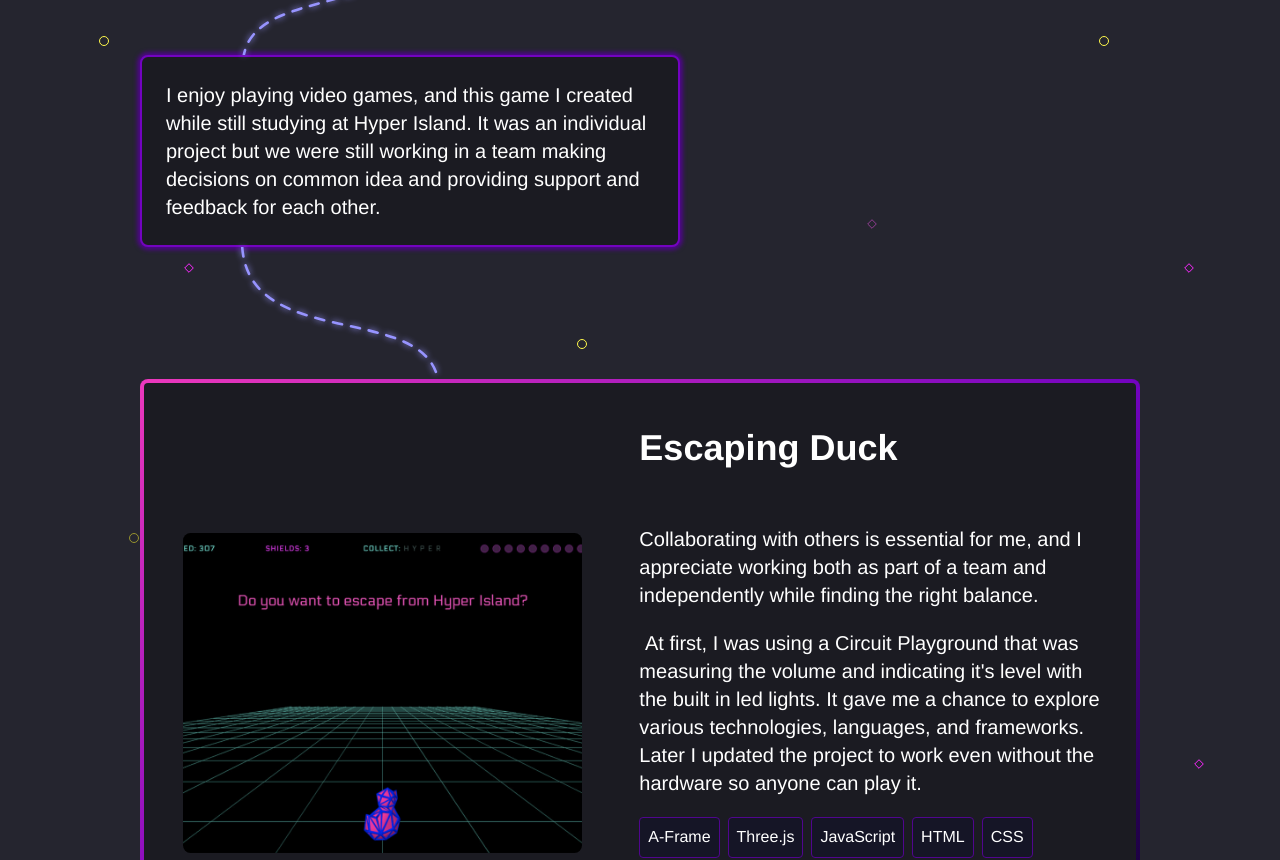
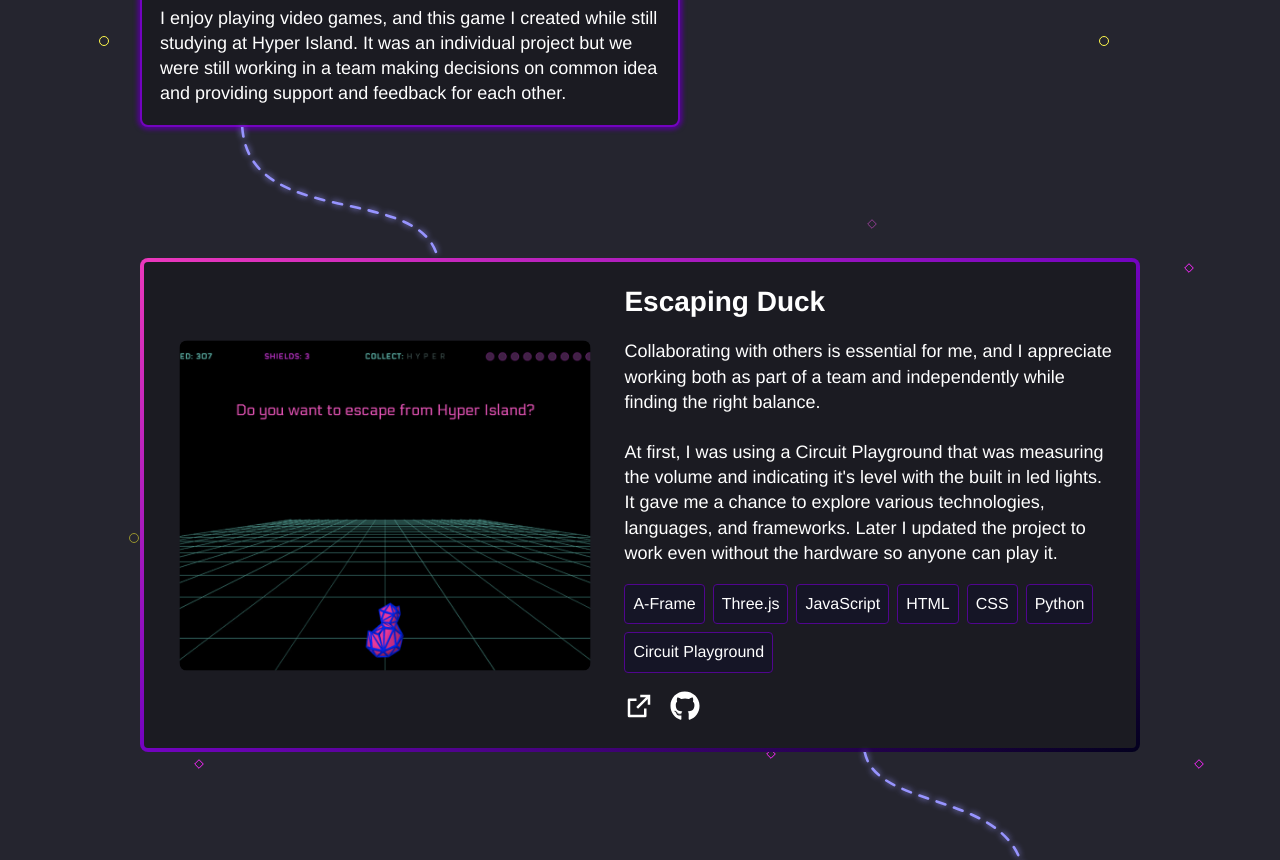
Before and after one commit to avreally/portfolio-website, a React (Create React App) app: page / in a window 1280 px wide. Shown: the part 600-1460 px from the top of the page. Built offline with nearby package versions, Linux system fonts and the light colour scheme.

Commit message:
Tune up paddings, margins, font size and gaps

```diff
--- a/public/data/allProjects.json
+++ b/public/data/allProjects.json
@@ -64,7 +64,7 @@
   {
     "id": "05",
     "name": "Escaping Duck",
-    "about": "<p>Collaborating with others is essential for me, and I appreciate working both as part of a team and independently while finding the right balance. </p> At first, I was using a Circuit Playground that was measuring the volume and indicating it's level with the built in led lights. It gave me a chance to explore various technologies, languages, and frameworks. Later I updated the project to work even without the hardware so anyone can play it.",
+    "about": "Collaborating with others is essential for me, and I appreciate working both as part of a team and independently while finding the right balance. <br> \nAt first, I was using a Circuit Playground that was measuring the volume and indicating it's level with the built in led lights. It gave me a chance to explore various technologies, languages, and frameworks. Later I updated the project to work even without the hardware so anyone can play it.",
     "imgUrl": "../images/escaping-duck.jpg",
     "websiteUrl": "https://escapefromhyperisland.github.io/team1-chaos/escaping-duck/",
     "githubUrl": "https://github.com/escapefromhyperisland/team1-chaos/tree/main/escaping-duck",
--- a/src/App.css
+++ b/src/App.css
@@ -9,7 +9,7 @@
 
 * {
   font-family: "Helvetica Neue", sans-serif;
-  font-size: clamp(16px, 3vw, 20px);
+  font-size: clamp(16px, 3vw, 18px);
   line-height: 1.4;
   color: #fff;
 }
@@ -34,6 +34,6 @@
   display: flex;
   flex-direction: column;
   align-items: center;
-  gap: 2rem;
+  gap: 1rem;
   padding: 40px clamp(4px, 4vw, 40px);
 }
--- a/src/components/annotation/styles.css
+++ b/src/components/annotation/styles.css
@@ -4,7 +4,7 @@
   display: flex;
   align-items: flex-start;
   justify-content: center;
-  padding: 24px;
+  padding: 16px;
   border: 2px solid #7303c0;
   box-shadow: 0 0 3pt 2pt #50058e;
   border-radius: 8px;
@@ -26,3 +26,9 @@
 .short {
   max-width: 300px;
 }
+
+@media screen and (min-width: 800px) {
+  .annotation {
+    padding: 18px;
+  }
+}
--- a/src/components/project/styles.css
+++ b/src/components/project/styles.css
@@ -5,8 +5,8 @@
   align-items: center;
   justify-content: center;
   max-width: 1000px;
-  padding: 24px;
-  gap: clamp(24px, 3vw, 48px);
+  padding: 18px;
+  gap: 1rem;
   border-radius: 8px;
   background: linear-gradient(#1b1b22, #1b1b22) padding-box,
   linear-gradient(var(--gradient-direction), #ec38bc, #7303c0, #03001e) border-box;
@@ -34,3 +34,9 @@
     flex-direction: column;
   }
 }
+
+@media screen and (min-width: 800px) {
+  .project {
+    padding: 20px;
+  }
+}
--- a/src/components/projectInfo/styles.css
+++ b/src/components/projectInfo/styles.css
@@ -2,17 +2,17 @@
   display: flex;
   flex-direction: column;
   width: 100%;
+  gap: 1rem;
 }
 
 .projectName {
-  margin: 16px 4px;
-  font-size: clamp(24px, 3vw, 36px);
+  margin: 0;
+  font-size: clamp(20px, 3vw, 28px);
 }
 
 .projectAbout {
-  margin: 16px 4px;
+  margin: 0;
   white-space: pre-wrap;
-  word-break: break-word;
 }
 
 .stack {
@@ -22,12 +22,12 @@
   align-content: flex-start;
   margin: 0;
   padding-inline-start: 0;
+  gap: 8px;
 }
 
 .stackElement {
   list-style: none;
   padding: 8px;
-  margin: 4px;
   background-color: #151526;
   border-radius: 4px;
   border: 1px solid #50058e;
@@ -37,7 +37,6 @@
 .projectUrlsWrapper {
   display: flex;
   flex-direction: row;
-  margin: 16px 4px;
 }
 
 .projectUrl {
```
